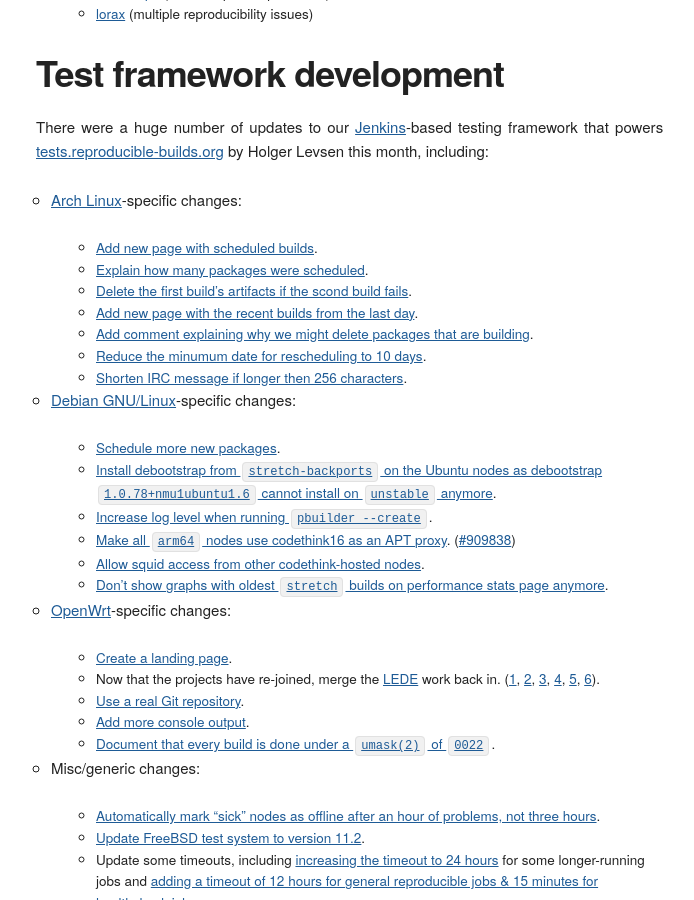
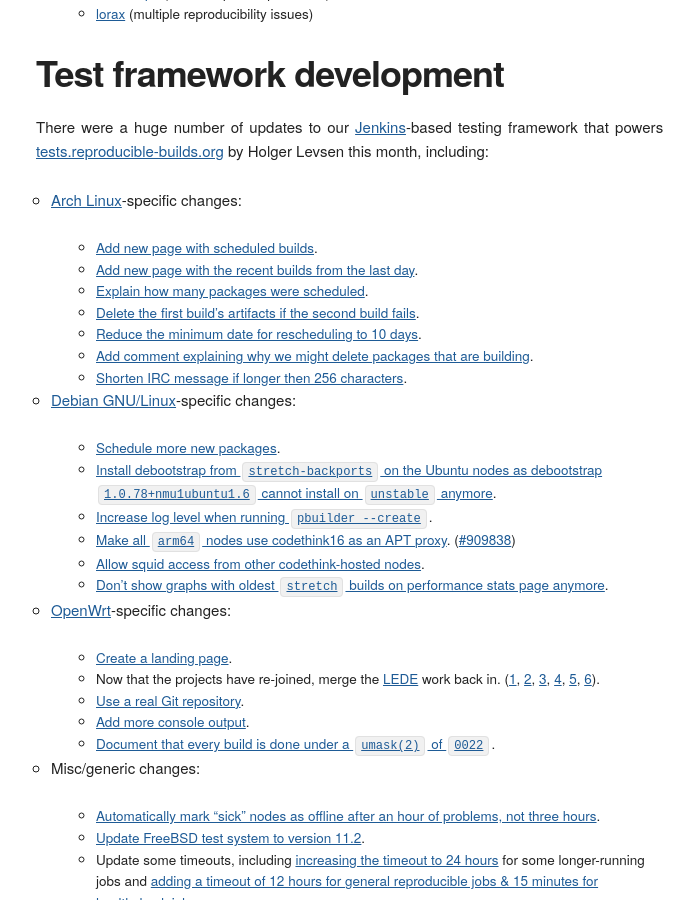
Before and after one commit to prototypefund/reproducible-website, a Jekyll site: the page built from _blog/posts/180.md, in a window 1280 px wide and 900 px high, scrolled down 1993 px. Shown: the whole window, without its empty margins (124-818 px from the left). Built offline with Jekyll 4.4.1, drawn with Linux system fonts in a browser that asks for light colours; some web fonts are replaced.

Commit message:
180: re-order Archlinux entries by relevance and fix two typos
Signed-off-by: Holger Levsen <holger@layer-acht.org>

```diff
--- a/_blog/posts/180.md
+++ b/_blog/posts/180.md
@@ -64,11 +64,11 @@
 * [Arch Linux](https://www.archlinux.org/)-specific changes:
 
     * [Add new page with scheduled builds](https://salsa.debian.org/qa/jenkins.debian.net/commit/e3d34065).
+    * [Add new page with the recent builds from the last day](https://salsa.debian.org/qa/jenkins.debian.net/commit/e60076f2).
     * [Explain how many packages were scheduled](https://salsa.debian.org/qa/jenkins.debian.net/commit/9aa0fffe).
-    * [Delete the first build's artifacts if the scond build fails](https://salsa.debian.org/qa/jenkins.debian.net/commit/9913493c).
-    * [Add new page with the recent builds from the last day](https://salsa.debian.org/qa/jenkins.debian.net/commit/e60076f2).
+    * [Delete the first build's artifacts if the second build fails](https://salsa.debian.org/qa/jenkins.debian.net/commit/9913493c).
+    * [Reduce the minimum date for rescheduling to 10 days](https://salsa.debian.org/qa/jenkins.debian.net/commit/399c1f90).
     * [Add comment explaining why we might delete packages that are building](https://salsa.debian.org/qa/jenkins.debian.net/commit/62f1c71e).
-    * [Reduce the minumum date for rescheduling to 10 days](https://salsa.debian.org/qa/jenkins.debian.net/commit/399c1f90).
     * [Shorten IRC message if longer then 256 characters](https://salsa.debian.org/qa/jenkins.debian.net/commit/45f54b80).
 
 * [Debian GNU/Linux](https://www.debian.org/)-specific changes:
```
